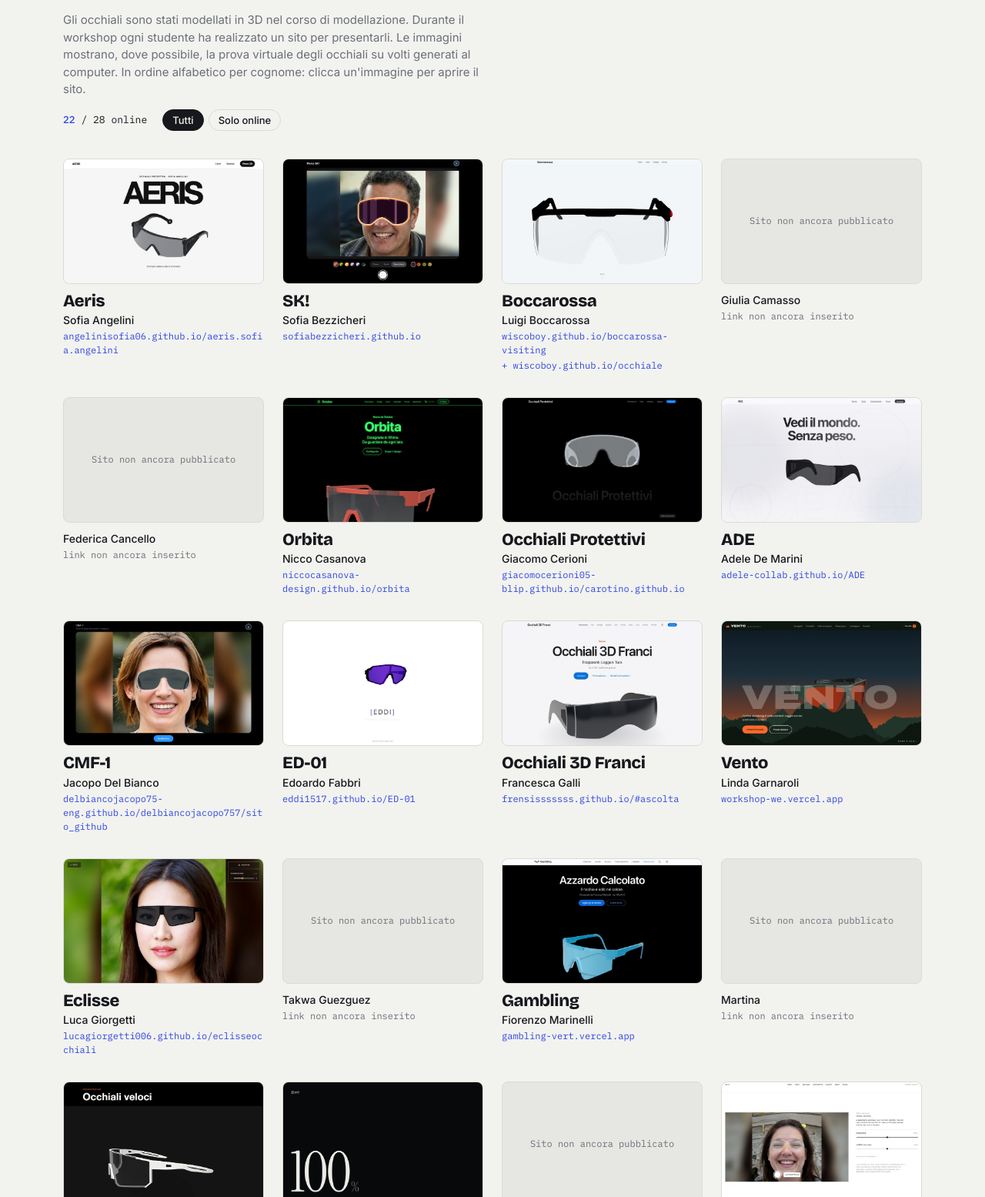
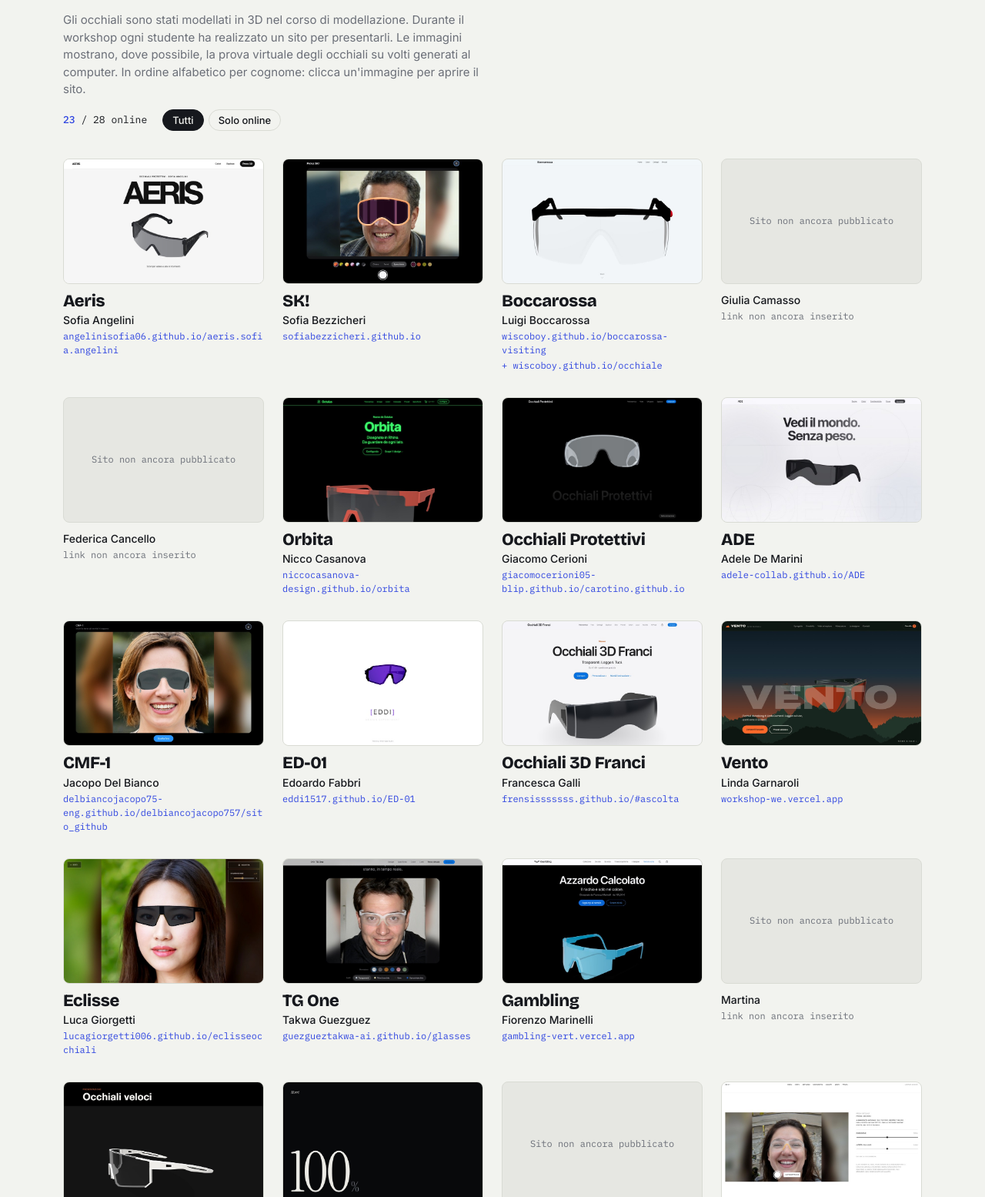
Before and after one commit to qra-sv/visiting-workshop-cavallin, a plain HTML site: page index.html in a window 1280 px wide. Shown: the part 277-1832 px from the top of the page at 77% size. Drawn offline with nearby package versions, Linux system fonts and the light colour scheme.

Commit message:
Aggiungi Guezguez (TG One)
Co-Authored-By: Claude Opus 5.5 <noreply@anthropic.com>

```diff
--- a/index.html
+++ b/index.html
@@ -59,7 +59,7 @@
       <p class="contacts"><a href="https://www.linkedin.com/in/elenacavallin-designer/" target="_blank" rel="noopener">LinkedIn ↗</a> <a href="mailto:elena.cavallin.ec@gmail.com">elena.cavallin.ec@gmail.com</a></p>
       <p class="lede">Gli occhiali sono stati modellati in 3D nel corso di modellazione. Durante il workshop ogni studente ha realizzato un sito per presentarli. Le immagini mostrano, dove possibile, la prova virtuale degli occhiali su volti generati al computer. In ordine alfabetico per cognome: clicca un'immagine per aprire il sito.</p>
       <div class="meta">
-        <span><b>22</b> / 28 online</span>
+        <span><b>23</b> / 28 online</span>
         <div class="filters" role="group" aria-label="Filtro">
           <button type="button" id="f-all" aria-pressed="true">Tutti</button>
           <button type="button" id="f-on" aria-pressed="false">Solo online</button>
@@ -171,11 +171,12 @@
           <a class="url" href="https://lucagiorgetti006.github.io/eclisseocchiali/" target="_blank" rel="noopener">lucagiorgetti006.github.io/eclisseocchiali</a>
         </article>
       </div>
-      <div class="col-12 col-sm-6 col-lg-4 col-xl-3 todo">
+      <div class="col-12 col-sm-6 col-lg-4 col-xl-3">
         <article class="card-w">
-          <div class="shot"><span class="ph">Sito non ancora pubblicato</span></div>
+          <a class="shot" href="https://guezgueztakwa-ai.github.io/glasses/" target="_blank" rel="noopener" aria-label="Apri il sito di Takwa Guezguez"><img src="thumbs/s16.jpg" alt="Anteprima del sito TG One" loading="lazy"></a>
+          <h2 class="proj">TG One</h2>
           <p class="name">Takwa Guezguez</p>
-          <span class="missing">link non ancora inserito</span>
+          <a class="url" href="https://guezgueztakwa-ai.github.io/glasses/" target="_blank" rel="noopener">guezgueztakwa-ai.github.io/glasses</a>
         </article>
       </div>
       <div class="col-12 col-sm-6 col-lg-4 col-xl-3">
```
Also changed, not shown: thumbs/s16.jpg (added).
